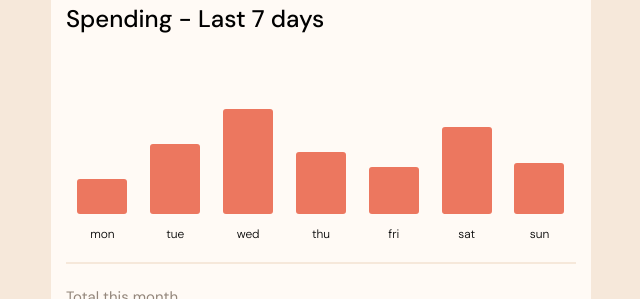
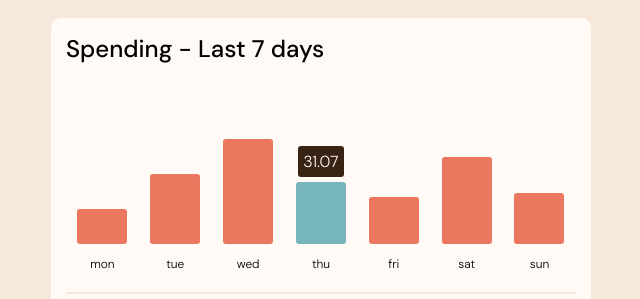
Before and after one commit to waffleflopper/expenses-chart-component, a plain HTML site: page index.html in a window 1280 px wide. Shown: the part 153-452 px from the top of the page, without its empty margins (319-959 px from the left). Drawn offline with Linux system fonts and the light colour scheme.

Commit message:
cleanup and readme

```diff
--- a/populator.js
+++ b/populator.js
@@ -1,4 +1,9 @@
 const dynamic = document.getElementById("chart");
+
+const date = new Date(Date.UTC(2012, 11, 20, 3, 0, 0));
+const options = { weekday: "short" };
+
+const dateStr = date.toLocaleDateString(undefined, options).toLowerCase();
 
 if (dynamic) {
   fetch("./data.json")
@@ -6,9 +11,9 @@ if (dynamic) {
     .then((data) => {
       data.forEach((result) => {
         dynamic.innerHTML += `
-              <figure class="day" id="${result.day}" onClick="setActive(${
-          result.day
-        })">
+              <figure class="day  ${
+                result.day == dateStr ? "active" : ""
+              }" id="${result.day}" onClick="setActive(${result.day})">
               <div class="hover_display">${result.amount}</div>
               <div
 
--- a/styles/styles.scss
+++ b/styles/styles.scss
@@ -27,7 +27,7 @@ $bold-weight: 500;
 
 body {
   margin: 0;
-  padding: 30px 10px;
+  padding: 60px 10px;
   background-color: $background;
   font-family: $font-family;
   font-size: $font-size;
@@ -145,9 +145,13 @@ header.balance {
         color: $text-light;
         background-color: $text-dark;
         padding: 5px;
+        margin-inline: auto;
         margin-bottom: 5px;
         border-radius: 3px;
         transition: all 550ms ease;
+        @media only screen and (min-width: 380px) {
+          font-size: 16px;
+        }
       }
 
       &:hover .hover_display {
```
Also changed, not shown: screens/active-states.jpg (renamed from design/active-states.jpg), screens/desktop-design.jpg (renamed from design/desktop-design.jpg), screens/desktop-preview.jpg (renamed from design/desktop-preview.jpg), screens/mobile-design.jpg (renamed from design/mobile-design.jpg), screens/screen-desktop.png (added), styles/styles.css, 3 other files.
